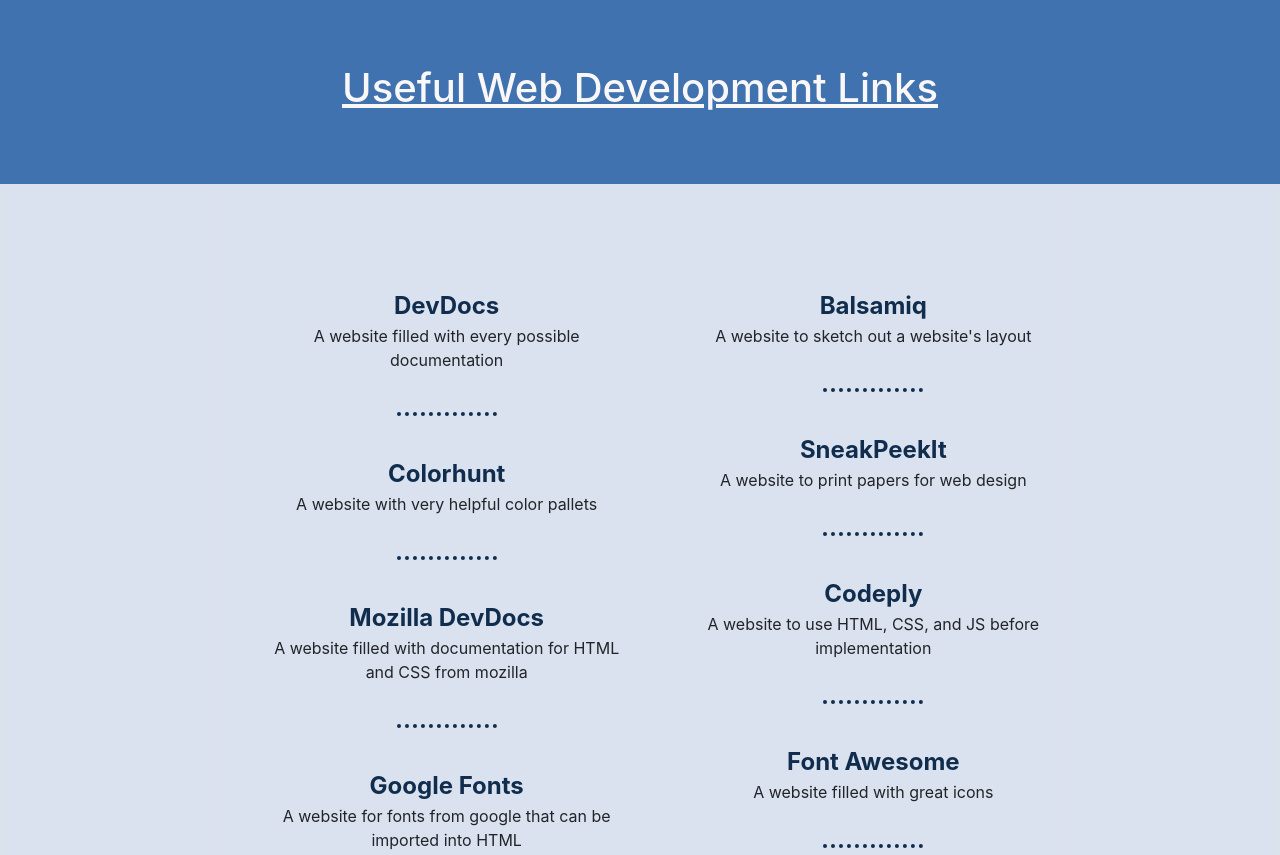
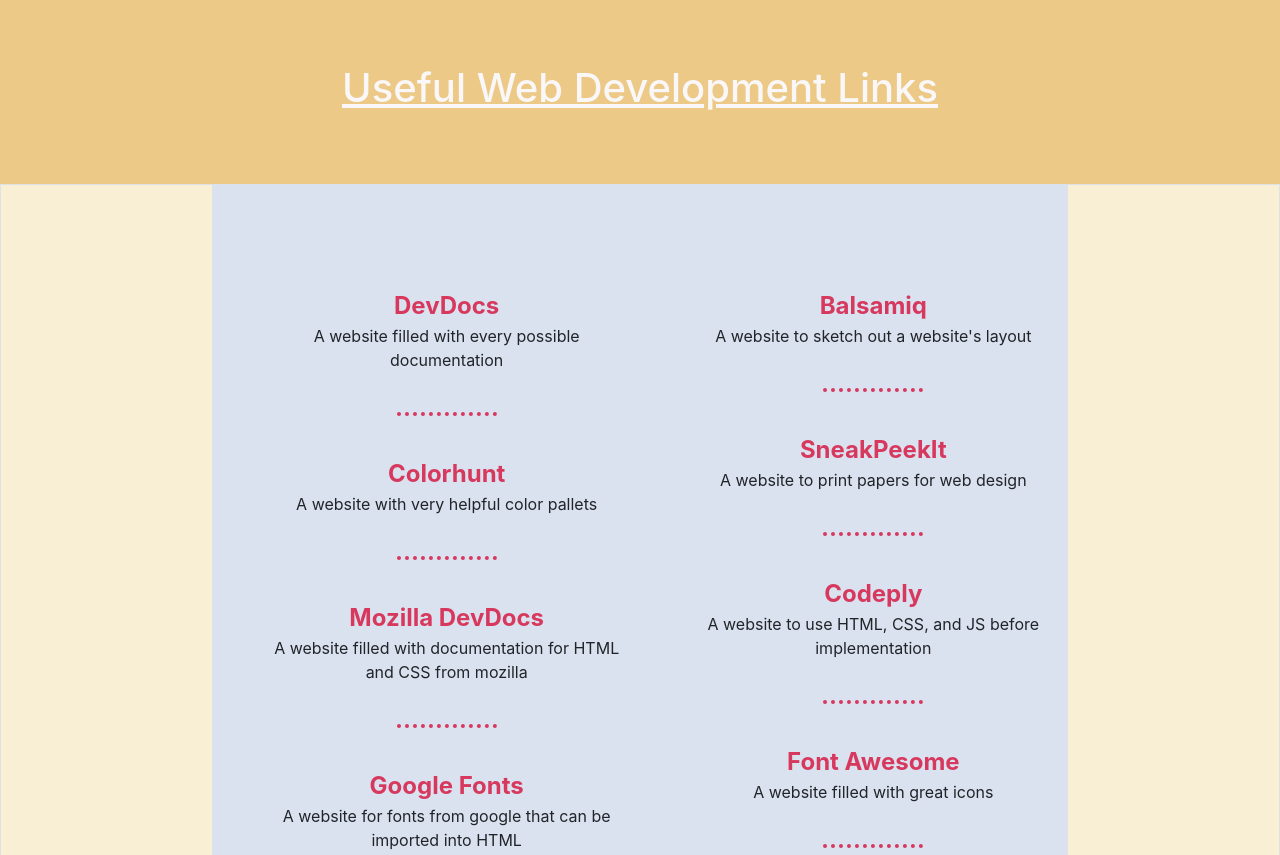
Before and after one commit to alexsio03/web-dev-links, a plain HTML site: page index.html in a window 1280 px wide. Shown: the top 855 px of the page. Drawn offline with nearby package versions, Linux system fonts and the light colour scheme.

Commit message:
Update styles.css

```diff
--- a/styles.css
+++ b/styles.css
@@ -9,7 +9,7 @@ h1 {
 .title {
   text-align: center;
   padding: 5% 20%;
-  background-color: #3f72af;
+  background-color: #EDC988;
   color: #f9f7f7;
 }
 
@@ -24,7 +24,7 @@ h1 {
 }
 
 .border {
-  background-color: #dbe2ef;
+  background-color: #F8EFD4;
 }
 
 ul {
@@ -33,7 +33,7 @@ ul {
 
 a {
   font-size: 1.5rem;
-  color: #112d4e !important;
+  color: #D7385E !important;
   font-weight: bold;
 }
 
@@ -41,6 +41,6 @@ hr {
   border-style: dotted none none none !important;
   width: 100px !important;
   border-width: 4px !important;
-  border-color: #112d4e !important;
+  border-color: #D7385E !important;
   margin: 50px auto;
 }
```
